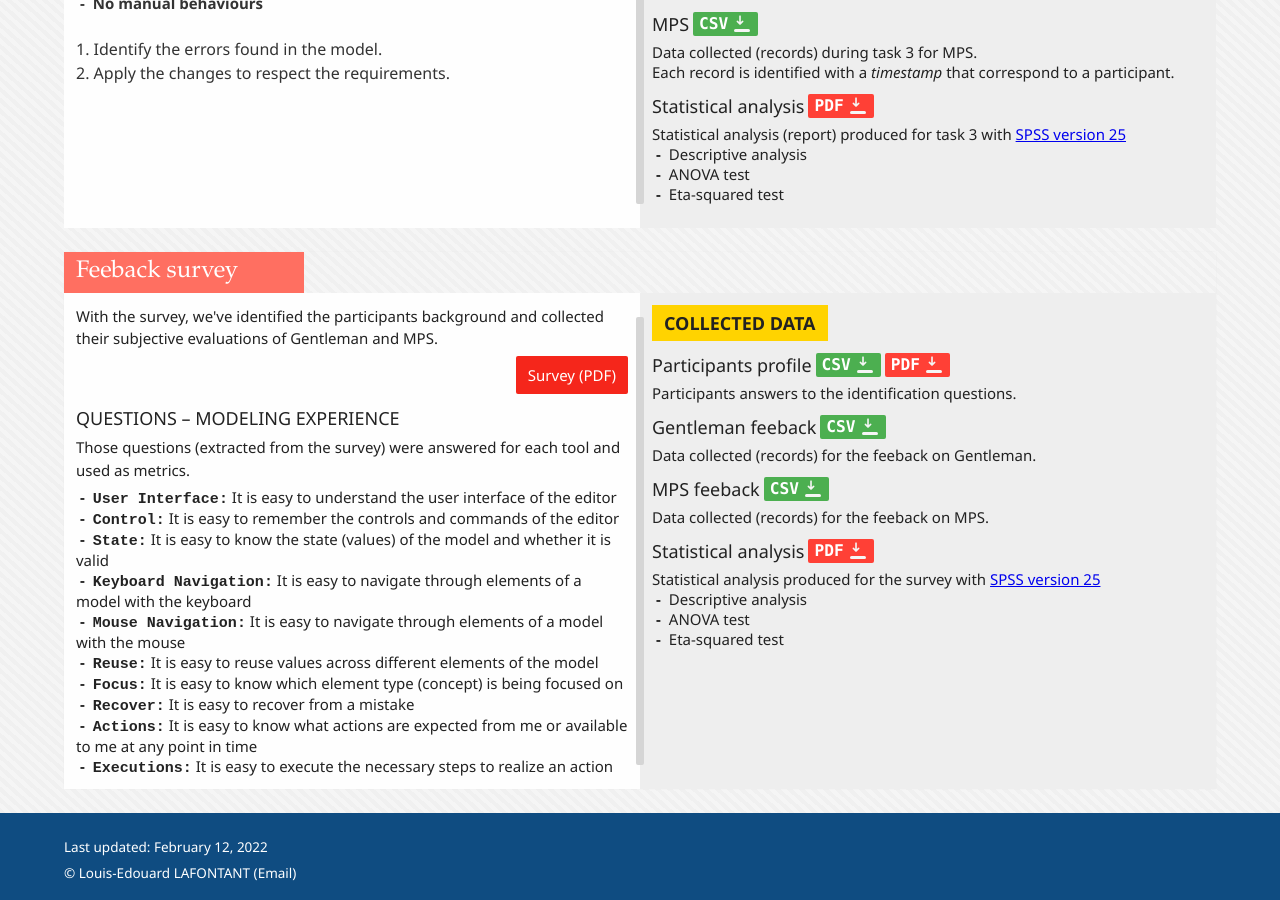
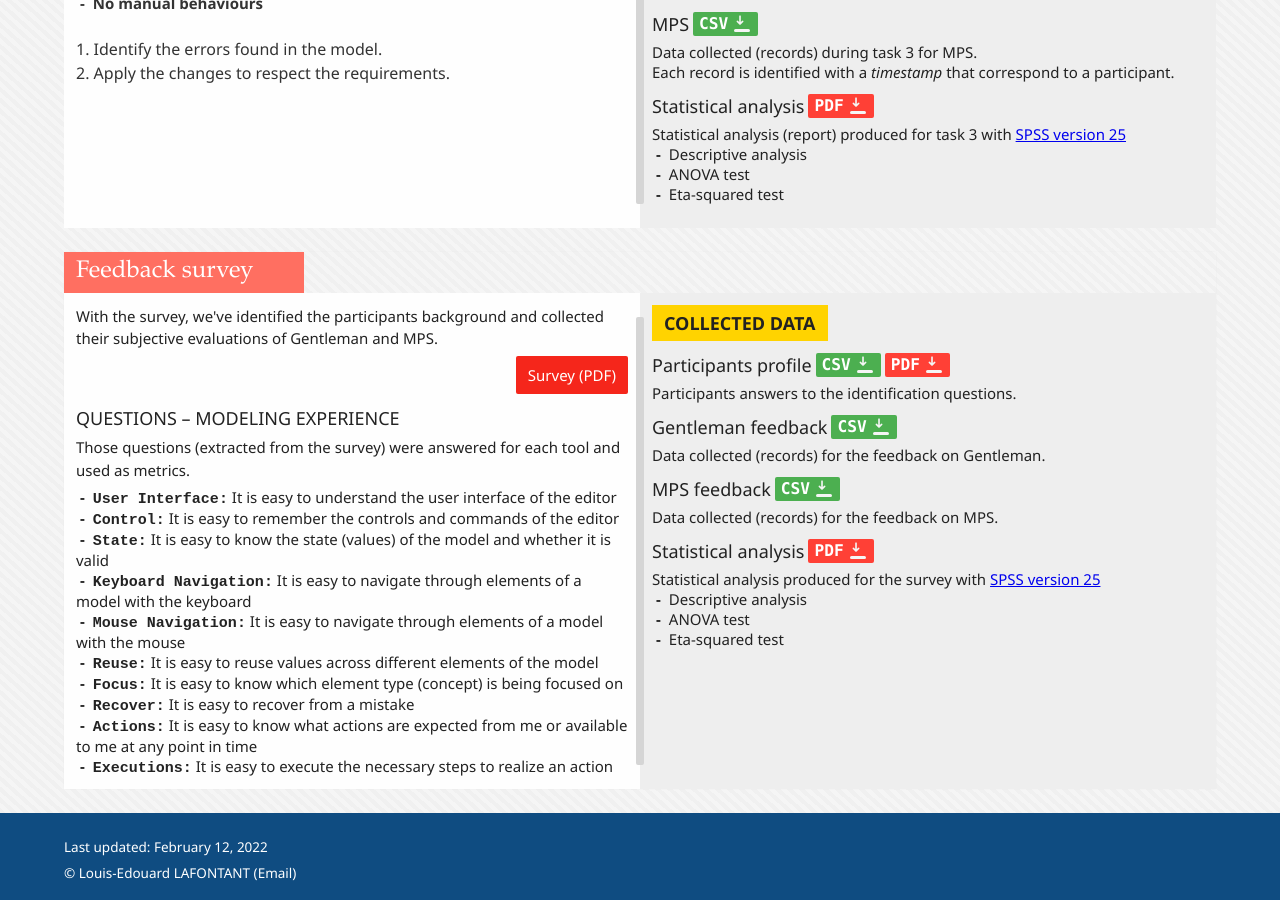
Before and after one commit to geodes-sms/geodes-sms.github.io, a Jekyll site: the page publication_material/gentleman/exp2021/index.html, which Jekyll copies as it is, in a window 1280 px wide and 900 px high, scrolled down 1869 px. Built offline with Jekyll 4.4.1, drawn with Linux system fonts in a browser that asks for light colours.

Commit message:
pub_material: fix-typo

```diff
--- a/publication_material/gentleman/exp2021/index.html
+++ b/publication_material/gentleman/exp2021/index.html
@@ -405,7 +405,7 @@
         </section>
 
         <section class="feedback-section" id="survey">
-            <h2 class="feedback-title">Feeback survey</h2>
+            <h2 class="feedback-title">Feedback survey</h2>
 
             <div class="feedback-content">
                 <div class="feedback-description">
@@ -447,15 +447,15 @@
                             </span>
                         </li>
                         <li class="task-data">
-                            <h5 class="task-data-title">Gentleman feeback<a class="bare-link task-data__link task-data__link--csv" href="data/participants_feedback.csv">CSV  <i class="ico ico-download"></i></a> </h5>
+                            <h5 class="task-data-title">Gentleman feedback<a class="bare-link task-data__link task-data__link--csv" href="data/participants_feedback.csv">CSV  <i class="ico ico-download"></i></a> </h5>
                             <span>
-                                Data collected (records) for the feeback on Gentleman.
+                                Data collected (records) for the feedback on Gentleman.
                             </span>
                         </li>
                         <li class="task-data">
-                            <h5 class="task-data-title">MPS feeback<a class="bare-link task-data__link task-data__link--csv" href="data/participants_feedback.csv">CSV  <i class="ico ico-download"></i></a> </h5>
+                            <h5 class="task-data-title">MPS feedback<a class="bare-link task-data__link task-data__link--csv" href="data/participants_feedback.csv">CSV  <i class="ico ico-download"></i></a> </h5>
                             <span>
-                                Data collected (records) for the feeback on MPS.
+                                Data collected (records) for the feedback on MPS.
                             </span>
                         </li>
                         <li class="task-data">
```
